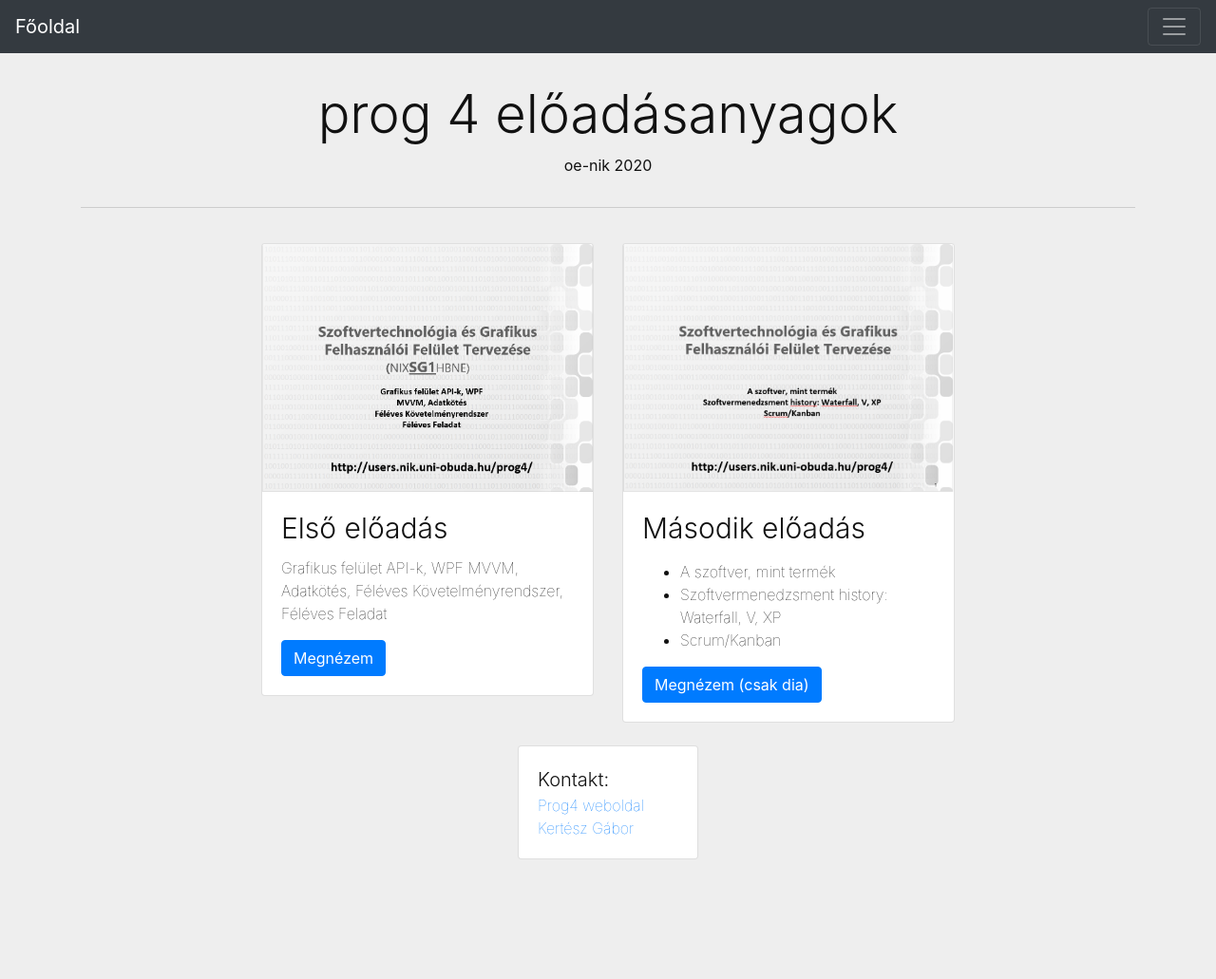
After one commit to kerteszgabor/kerteszgabor.github.io, a PHP site: page /prog4/index.html in a window 1280 px wide. The commit adds this page. Shown: the whole page at 95% size. Run offline with PHP 8.4, Linux system fonts and the light colour scheme.

Commit message:
created prog4 main site

```diff
--- /dev/null
+++ b/prog4/index.html
@@ -0,0 +1,116 @@
+<html>
+<head>
+
+<link rel="stylesheet" href="https://maxcdn.bootstrapcdn.com/bootstrap/4.3.1/css/bootstrap.min.css">
+<link rel="stylesheet" type="text/css" href="../sajat.css"/>
+
+<meta charset="utf-8">
+<meta name="viewport" content="width=device-width, initial-scale=1">
+    <base target="_blank">
+    <title>oe nik bulletboard</title>
+</head>
+
+<body id = "body" class = "light-mode">
+<nav class="navbar fixed-top navbar-dark bg-dark">
+   <a class="navbar-brand" href="#">Főoldal</a>
+
+   <button class="navbar-toggler" type="button" data-toggle="collapse" data-target="#collapsingNavbar">
+        <span class="navbar-toggler-icon"></span>
+    </button>
+    <div class="navbar-collapse collapse" id="collapsingNavbar">
+        <ul class="navbar-nav">
+            <li class="nav-item active">
+                <a target="_self" class="nav-link" href="index.html">Főoldal<span class="sr-only">Home</span></a>
+            </li>
+            <li class="nav-item">
+                <a target="_self" class="nav-link" href="../main_old/calendar/calendar.html">Határidők</a>
+            </li>
+        </ul>
+    </div>
+</nav>
+    <div class="divider"></div>
+     <div class="divider"></div>
+     <div class="divider"></div>
+
+    <div class = "container">
+        <div class="font-weight-lighter d-flex justify-content-center mt-4">
+            <h1 class="display-4">prog 4 előadásanyagok</h1>
+        </div>
+
+        <div class="font-weight-normal d-flex justify-content-center">
+            <p>oe-nik 2020</p>
+            </div>
+
+        <hr>
+
+    <div class="divider"></div>
+    </div>
+    <div class="container font-weight-lighter">
+        <div class="row d-flex justify-content-center">
+        <div class="col-sm-4">
+                <div id="card" class="card mb-4">
+                        <img src="img/01.png" class="card-img-top" alt="első előadás dia">
+                        <div class="card-body">
+                          <h5 class="card-title lead" style="font-size: 30">Első előadás</h5>
+                          <p class="card-text">Grafikus felület API-k, WPF MVVM, Adatkötés, Féléves Követelményrendszer, Féléves Feladat</p>
+                          <a target="_self" href="elsoEA.html" class="btn btn-primary">Megnézem</a>
+                        </div>
+                      </div>
+        </div>
+        <div class="col-sm-4">
+                <div id="card" class="card mb-4">
+                        <img src="img/02.png" class="card-img-top" alt="első előadás dia">
+                        <div class="card-body">
+                          <h5 class="card-title lead" style="font-size: 30">Második előadás</h5>
+                          <p class="card-text">
+                              <ul>
+                                  <li>A szoftver, mint termék</li>
+                                  <li>Szoftvermenedzsment history: Waterfall, V, XP</li>
+                                  <li>Scrum/Kanban</li>
+                              </ul>
+                          <a target="_self" href="http://users.nik.uni-obuda.hu/prog4/Eloadas_HU/P4HU_EA_02_SwManagement.pptx" class="btn btn-primary">Megnézem (csak dia)</a>
+                        </div>
+                </div>
+
+        </div>
+        </div>
+        <div class="row d-flex justify-content-center">
+                <div id="card" class="card card-body col-sm-2"><b class="lead">Kontakt:</b>
+                        <a target="_blank" href="http://users.nik.uni-obuda.hu/prog4/">Prog4 weboldal</a>
+                        <a target="_blank" href="https://www.facebook.com/kerteszgabor.official">Kertész Gábor</a>
+                      </div>
+        </div>
+
+        </div>
+
+
+
+
+    <div class="divider"></div>
+    <div class="divider"></div>
+    <div class="divider"></div>
+    <div class="divider"></div>
+    <div class="divider"></div>
+    <div class="divider"></div>
+
+
+
+
+
+
+
+
+
+
+
+
+<script src="https://ajax.googleapis.com/ajax/libs/jquery/3.4.1/jquery.min.js"></script>
+
+<script src="https://cdnjs.cloudflare.com/ajax/libs/popper.js/1.14.7/umd/popper.min.js"></script>
+
+<script src="https://maxcdn.bootstrapcdn.com/bootstrap/4.3.1/js/bootstrap.min.js"></script>
+
+<script src="script/script.js"></script>
+
+</body>
+</html>
--- /dev/null
+++ b/prog4/script/script.js
@@ -0,0 +1,23 @@
+function ToogleDarkMode()
+{
+    var docBody = document.getElementById("body");
+    var getBodiesCurrentClass = docBody.className;
+    var buttonvar = document.getElementById("btn");
+    var getContents = document.getElementById("content");
+    if (getBodiesCurrentClass == "light-mode")
+        {
+            docBody.className = "dark-mode";
+            getContents.style.color= '#d8dbe3';
+            buttonvar.innerHTML = "Light Mode";
+            buttonvar.className = "btn text-center btn-light";
+            getContents.classList += "dark-mode mt-5";
+        }
+    else
+        {
+            getContents.classList += "light-mode mt-5";
+            getContents.style.color = '#111';
+            docBody.className = "light-mode";
+            buttonvar.innerHTML = "Dark Mode";
+            buttonvar.className = "btn text-center btn-dark";
+        }
+}
--- a/sajat.css
+++ b/sajat.css
@@ -36,12 +36,15 @@ div {
     @extend justify-content-center;
 }
 
+#darkmodeSwitcher{
+    color: #eee;
+    margin: 0 auto;
+}
+
 
 body.dark-mode {
     background-color:#111;
     color:#eee;
-
-
 }
 #content{
     color: #353942;
```
Also changed, not shown: prog4/css/sajat.css (added, +15 -0 lines), prog4/elsoEA.html (+33 -3 lines), index_titkos.html (renamed from index.html), prog4/img/01.png (added), prog4/img/02.png (added).
